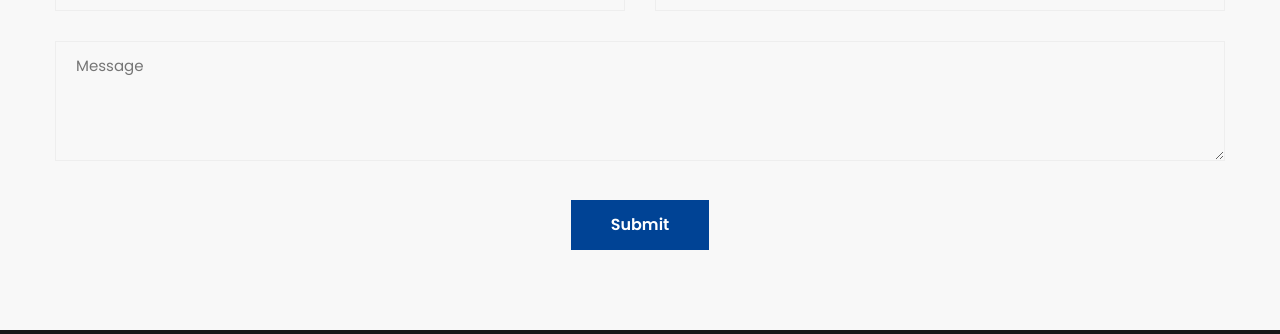
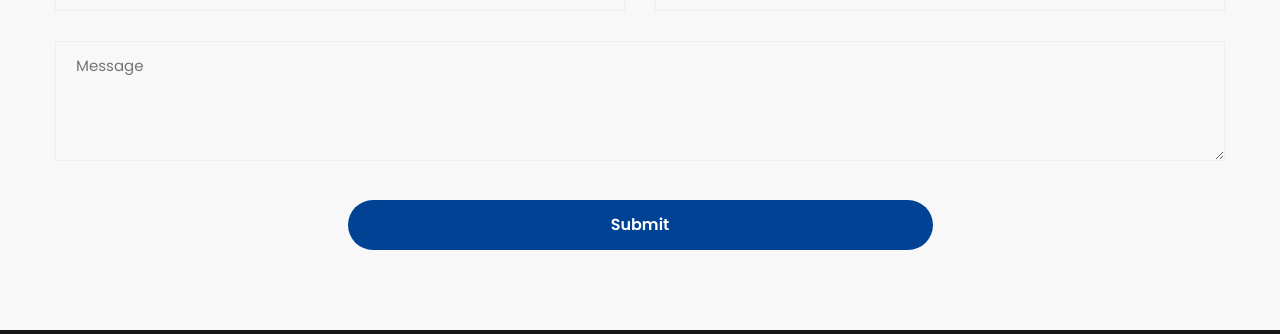
Before and after one commit to isayaeli/rentchap, a Django app: page /contacts in a window 1280 px wide. Shown: the part 995-1329 px from the top of the page. Run offline with Django 3.2, Linux system fonts and the light colour scheme; some libraries are stand-ins or nearby versions; grey boxes are pictures that could not be loaded.

Commit message:
Rounding a Contact submit button

```diff
--- a/templates/contacts/contacts.html
+++ b/templates/contacts/contacts.html
@@ -89,7 +89,7 @@
                                 <div class="col-md-6 col-12 mb-30"><input name="phone" type="text" placeholder="Phone"></div>
                                 <div class="col-md-6 col-12 mb-30"><input name="subject" type="text" placeholder="Subject"></div>
                                 <div class="col-12 mb-30"><textarea name="message" placeholder="Message"></textarea></div>
-                                <div class="col-12 text-center"><button class="btn">submit</button></div>
+                                <div class="col-12 text-center"><button style="width: 50%;" class="btn rounded-pill">submit</button></div>
                             </div>
                         </form>
                         <p class="form-messege"></p>
```
